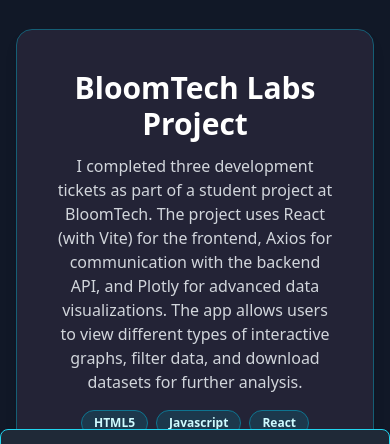
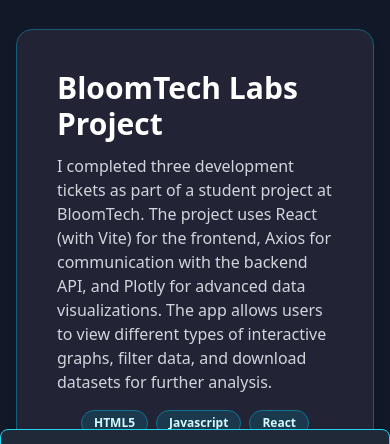
Before and after one commit to Kornetas/portfolio, a React (Vite) app: page /projects in a window 390 px wide. Shown: the part 261-705 px from the top of the page. Built offline with nearby package versions, Linux system fonts and the light colour scheme.

Commit message:
Improve mobile UX: left-align project card text on small screens

```diff
--- a/src/components/ProjectCard.jsx
+++ b/src/components/ProjectCard.jsx
@@ -5,10 +5,10 @@
     <div className="bg-[#232336] rounded-2xl p-10 shadow-lg flex flex-col h-full border border-cyan-800 min-h-[330px] md:min-h-[380px] w-full max-w-3xl mx-auto">
       {/* Main card container for a single project */}
       <div>
-        <h3 className="text-3xl md:text-4xl font-extrabold text-white mb-3 text-center">
+        <h3 className="text-3xl md:text-4xl font-extrabold text-white mb-3 text-left md:text-center">
           {project.name}
         </h3>
-        <p className="text-gray-300 mb-4 min-h-[48px] text-center">
+        <p className="text-gray-300 mb-4 min-h-[48px] text-left md:text-center">
           {project.description}
         </p>
       </div>
```
